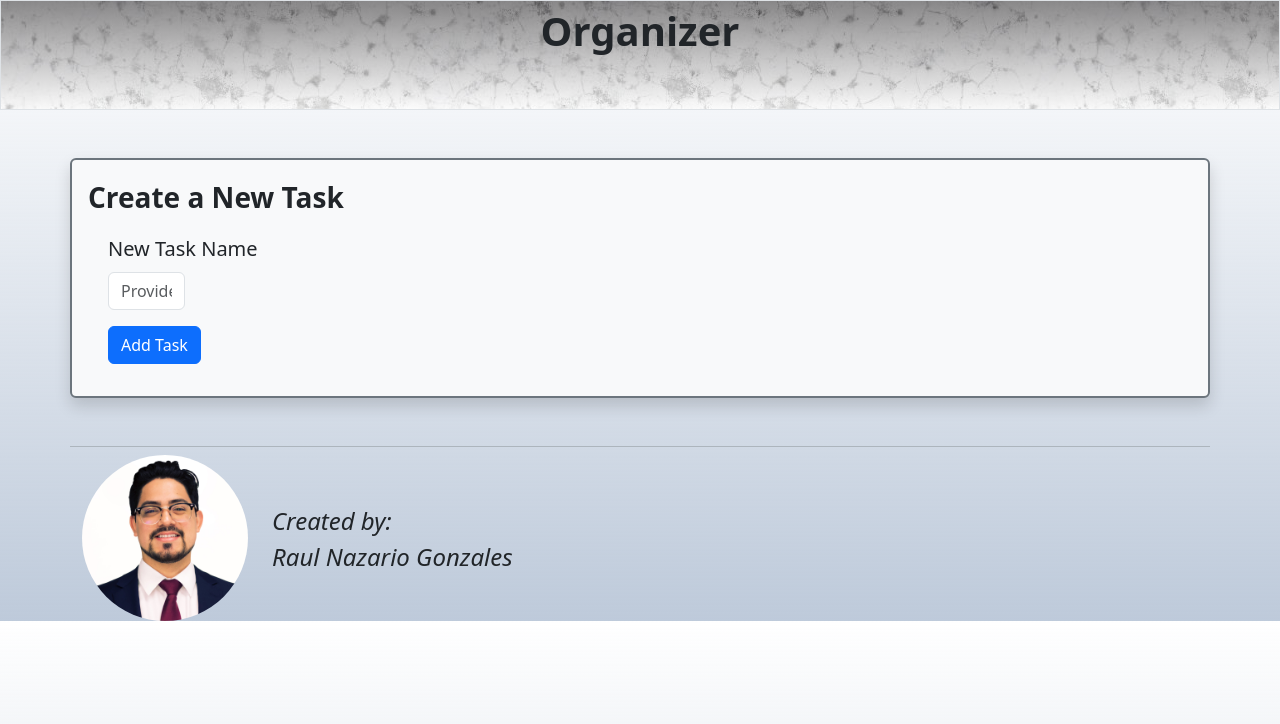
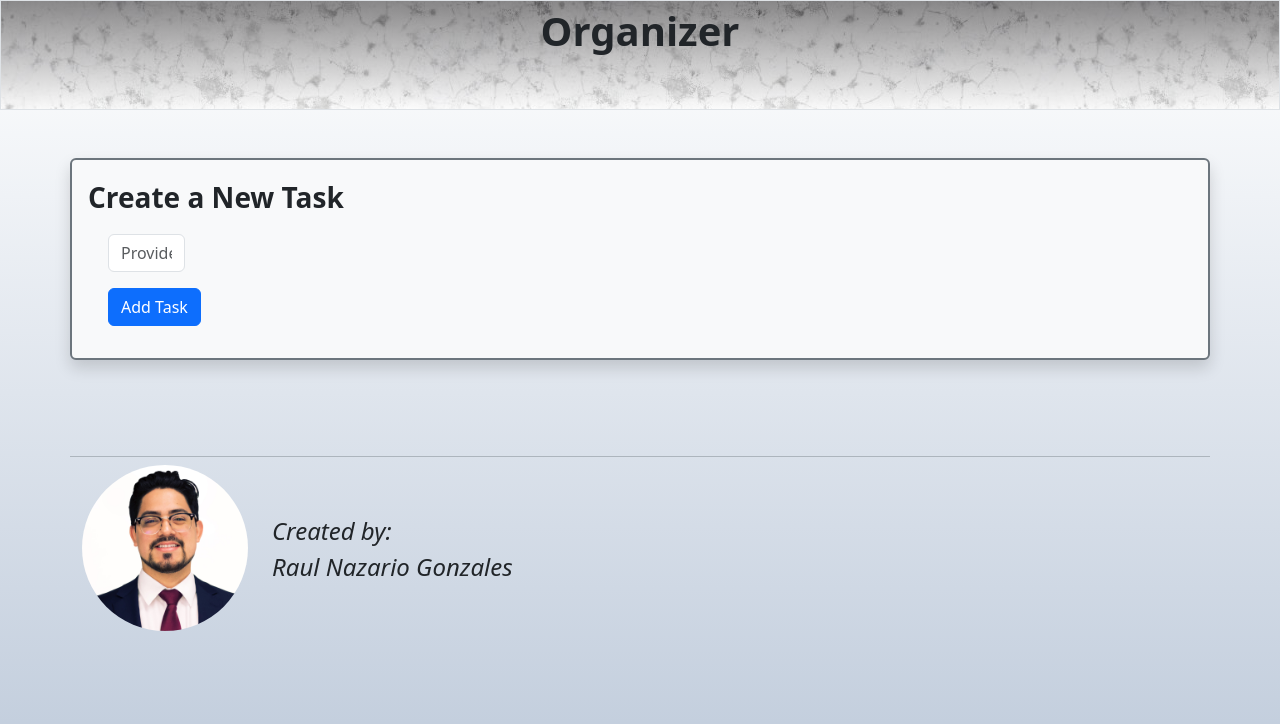
Before and after one commit to RaulNaza/Organizer, a website: page index.html in a window 1280 px wide. Drawn offline with nearby package versions, Linux system fonts and the light colour scheme.

Commit message:
style element added

```diff
--- a/index.html
+++ b/index.html
@@ -5,6 +5,13 @@
     <meta name="viewport" content="width=device-width, initial-scale=1.0">
     <title>CRUD Project</title>
     <link rel="stylesheet" href="node_modules/bootstrap/dist/css/bootstrap.css">
+    <style>
+        body{
+            display: flex;
+            flex-direction: column;
+            min-height: 100vh;
+        }
+    </style>
 </head>
 <body onload="refresh()" style="background-image: linear-gradient(to bottom, rgb(255, 255, 255), rgba(52, 90, 141, 0.323));">
 
@@ -19,7 +26,7 @@
         <div class="container mb-3" style="justify-items: start;">
             <form class="m-2" id="task-form">
                 <div>
-                    <label class="form-label fs-5">New Task Name</label>
+                    <!-- <label class="form-label fs-5">New Task Name</label> -->
                     <input class="form-control" style="width: 30%;" placeholder="Provide Task Name">
                     <button type="submit" class="btn btn-primary mt-3" id="submitBtn">Add Task</button>
                 </div>
@@ -34,7 +41,7 @@
 
     <footer>
         <div class="container border-top border-dark-subtle ">
-            <div class="row mt-2">
+            <div class="row mt-2 mb-2">
                 <img src="images/Professional Photo.jpeg" class="col-2 rounded-circle">
                 <div class="col-10 rounded-pill fs-4 fw-medium fst-italic text-start mt-5">Created by: <br> Raul Nazario Gonzales</div>
             </div>
```
Also changed, not shown: db.json (+1 -14 lines).
